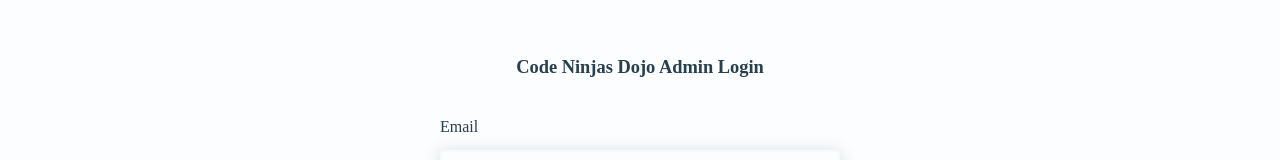
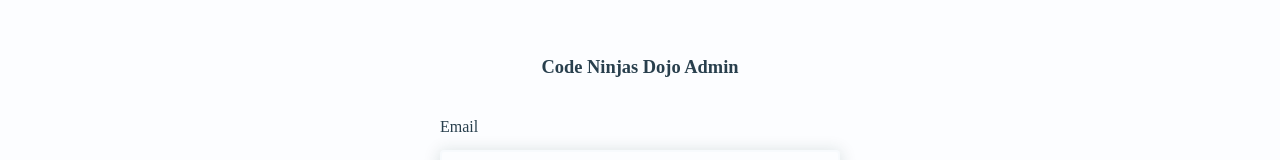
Before and after one commit to Shtanley/cn-dojo-admin, a SvelteKit app: page / in a window 1280 px wide. Shown: the part 269-429 px from the top of the page. Built offline with nearby package versions, Linux system fonts and the light colour scheme; no server answers; a web font is replaced by a local one.

Commit message:
Updated h4

```diff
--- a/src/routes/+page.svelte
+++ b/src/routes/+page.svelte
@@ -9,7 +9,7 @@
 	<span>
 	</span>
 	<div>
-		<h4>Code Ninjas Dojo Admin Login</h4>
+		<h4>Code Ninjas Dojo Admin</h4>
 		<br />
 		<form method="post" action="?/login" use:enhance autocomplete="off">
 			<label>
```
